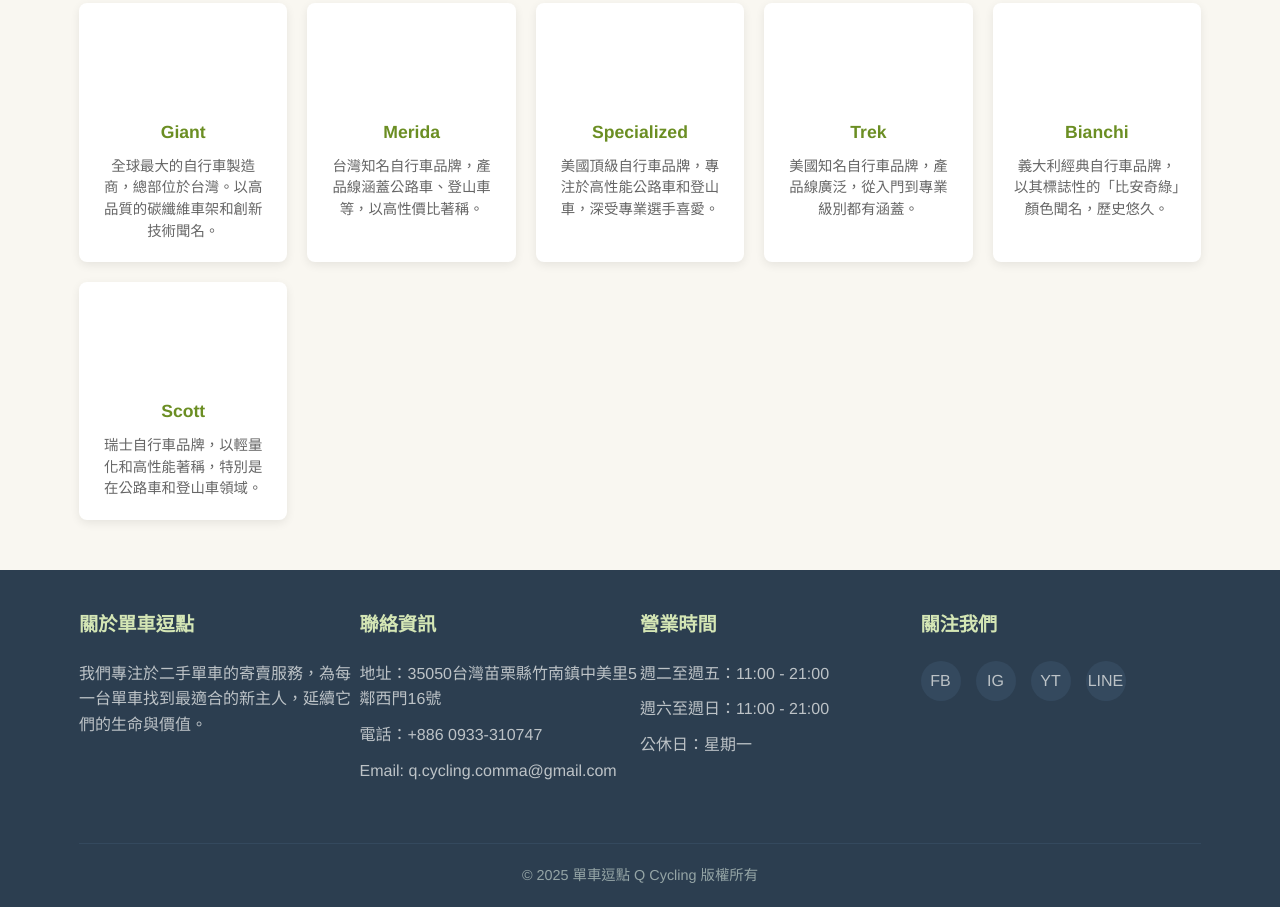
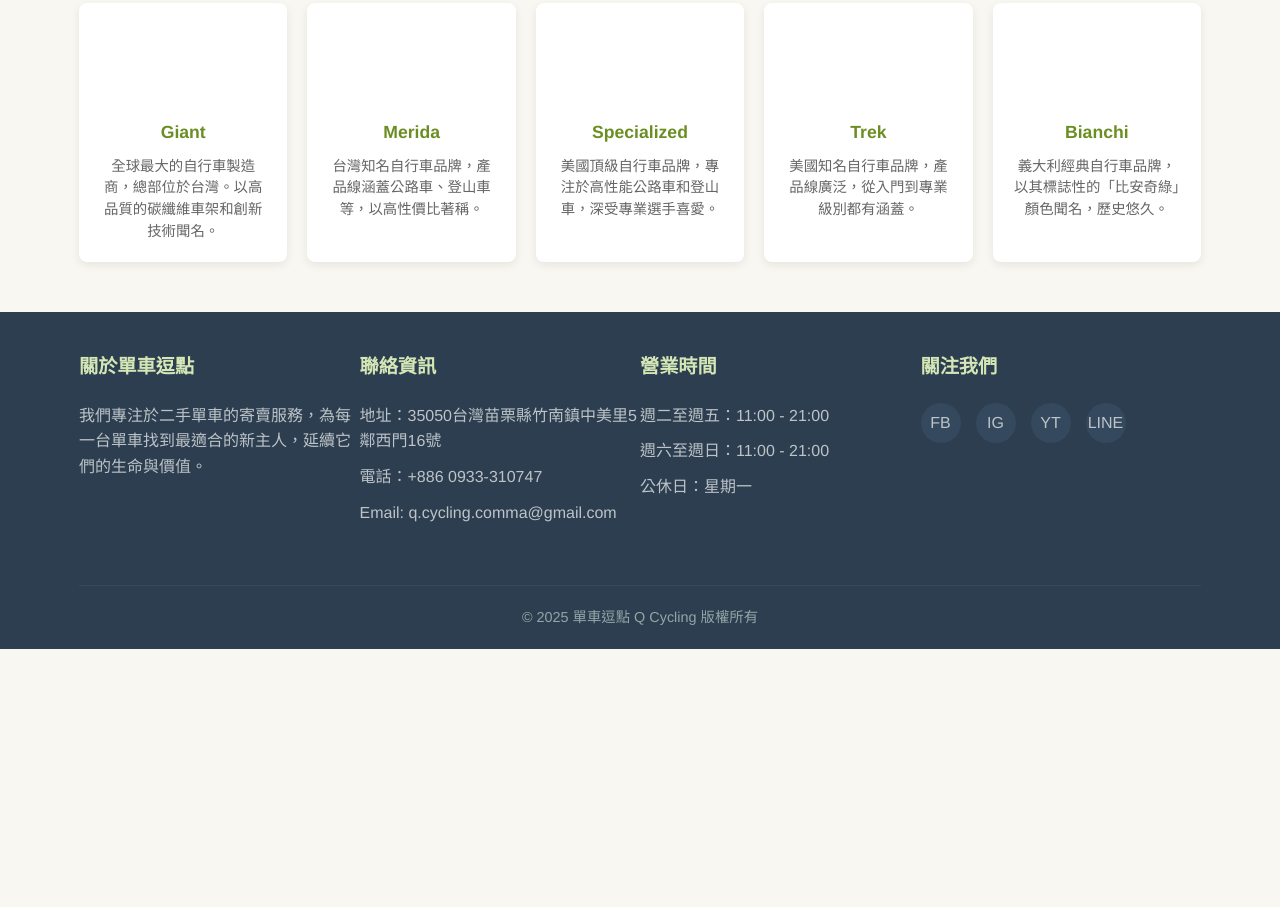
Before and after one commit to qcyclingcomma/qcyclingcomma.github.io, a plain HTML site: page index.html in a window 1280 px wide. Shown: the part 2150-3057 px from the top of the page. After the commit the page ends 2799 px from the top, so only its background shows below. Drawn offline with Linux system fonts and the light colour scheme.

Commit message:
Update index.html

```diff
--- a/index.html
+++ b/index.html
@@ -1029,13 +1029,13 @@
                         <p>義大利經典自行車品牌，以其標誌性的「比安奇綠」顏色聞名，歷史悠久。</p>
                     </div>
 
-                    <div class="brand-card">
+             <!--       <div class="brand-card">
                         <div class="brand-logo">
-                            <!-- 這裡可以放品牌logo -->
+
                         </div>
                         <h3>Scott</h3>
                         <p>瑞士自行車品牌，以輕量化和高性能著稱，特別是在公路車和登山車領域。</p>
-                    </div>
+                    </div> -->
                 </div>
             </section>
         </div>
```
